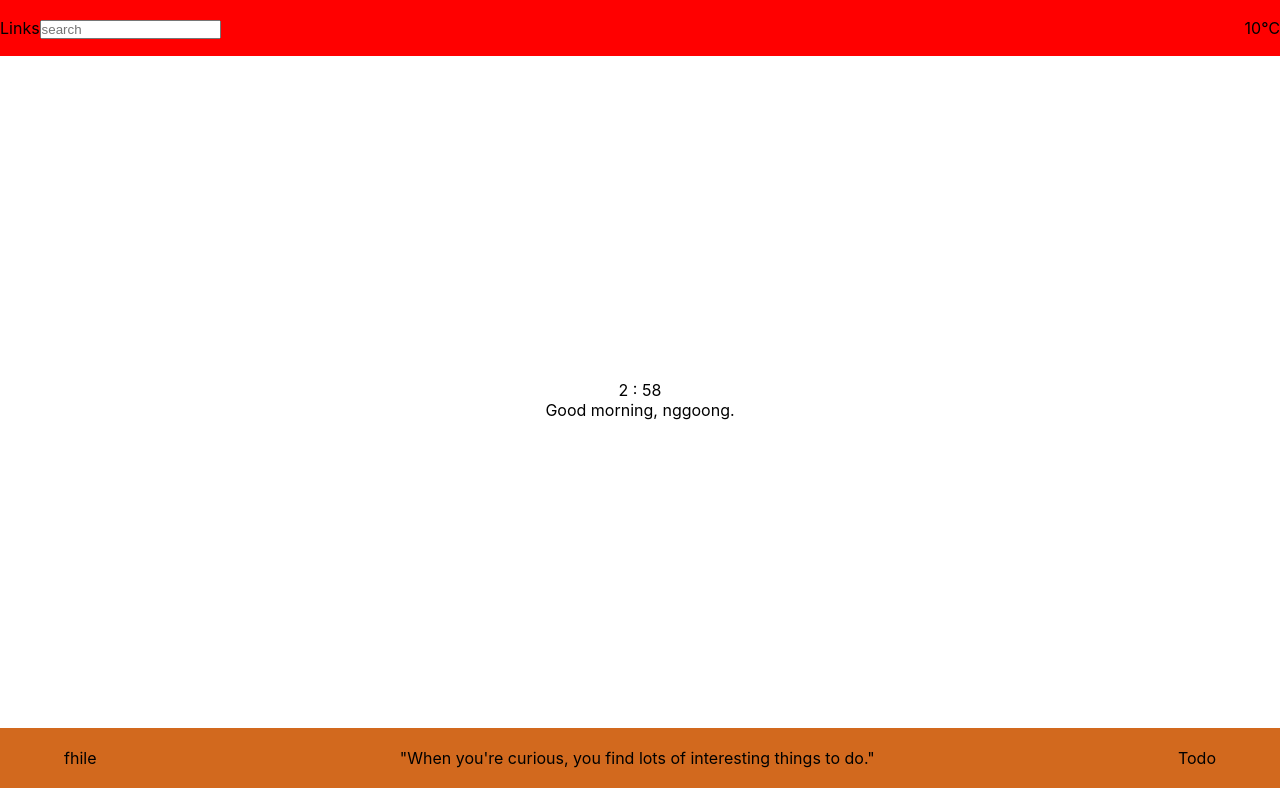
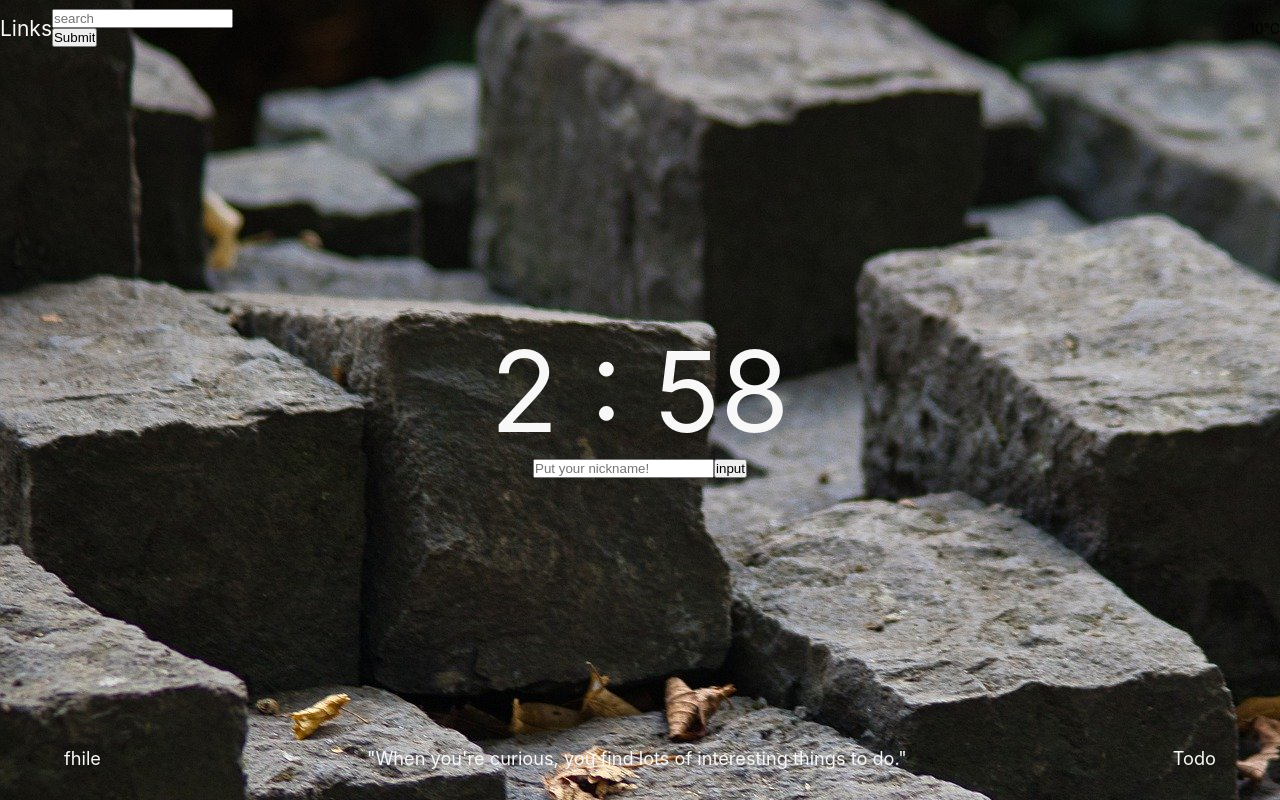
Before and after one commit to nggoong/reactMomentumClone, a React (Create React App) app: page / in a window 1280 px wide. Built offline with nearby package versions, Linux system fonts and the light colour scheme.

Commit message:
대략적인 디자인 및 localStorage를 이용한 닉네임 기능 구현 완료✔

```diff
--- a/src/App.css
+++ b/src/App.css
@@ -1,16 +1,27 @@
+:root {
+  --white-gray-color:rgb(248,248,248);
+}
+
+html {
+  font-size:14px;
+}
+
 * {
   margin:0;
   padding:0;
   box-sizing: content-box;
 }
-
-
+.App {
+  position: absolute;
+  width:100%;
+  height: 100%;
+  background-image: url('/src/photos/stones.jpg');
+}
 
 .Header {
   display:flex;
   justify-content: space-between;
   align-items: center;
-  background-color: red;
   position: absolute;
   width:100%;
   height:7%;
@@ -20,6 +31,14 @@
   justify-content: space-between;
   align-items: center;
   width:15%;
+}
+
+.linkLetter {
+  font-size:1.5rem;
+  color:var(--white-gray-color);
+}
+.searchInput {
+
 }
 
 
@@ -35,15 +54,26 @@
   text-align: center;
 }
 
+.time {
+  font-size: 8rem;
+  color:var(--white-gray-color);
+}
+.welcome {
+  font-size: 2.8rem;
+  color:var(--white-gray-color);
+}
+
 
 .Footer {
   position: absolute;
   display:flex;
   justify-content: center;
-  background: chocolate;
+  /* font-weight: bold; */
+  font-size:1.3rem;
   top:91%;
   height: 60px;
   width:100%;
+  color:var(--white-gray-color);
 }
 .Footer_wrapper {
   display:flex;
--- a/src/component/Header.js
+++ b/src/component/Header.js
@@ -6,7 +6,8 @@ function Header() {
                     <p>Links</p>
                 </div>
                 <div className = "searchInput">
-                    <input type="text" placeholder="search"></input>
+                    <input type="text" placeholder="search" name="search"></input>
+                    <input type="submit"></input>
                 </div>
             </div>
             <div className = "weather">
--- /dev/null
+++ b/src/component/NicknameInput.js
@@ -0,0 +1,22 @@
+// import React, { useState } from 'react';
+
+
+function NicknameInput () {
+
+    function setNickName(e) {
+        let userNick = e.target.nickname.value;
+        localStorage.setItem("nickName", userNick);
+    }
+    return(
+        <div>
+            <form onSubmit = {setNickName}>
+                <input type="text" placeholder="Put your nickname!" name="nickname"></input>
+                <input type="submit" value ="input"></input>
+            </form>
+        </div>
+    )
+}
+
+
+
+export default NicknameInput;
--- a/src/component/TimeAndWelcome.js
+++ b/src/component/TimeAndWelcome.js
@@ -1,8 +1,17 @@
 import React, { useState } from 'react';
+import NicknameInput from './NicknameInput';
 
 
 function TimeAndWelcome () {
-    let [currentTime, setCurrentTime] = useState("");
+    let [ currentTime, setCurrentTime ] = useState("");
+    let nickName = localStorage.getItem("nickName");
+    let inputOrwelcome = null;
+    if(nickName === null || nickName == "") {
+        inputOrwelcome = <NicknameInput></NicknameInput>
+    }
+    else {
+        inputOrwelcome = <div className="welcome">Good morning, {nickName}.</div>
+    }
 
     function getTime() {
         let today = new Date();
@@ -13,16 +22,16 @@ function TimeAndWelcome () {
         setCurrentTime(time);
     }
     let interval = setInterval(() => { getTime(); }, 1000);
+    console.log('timeandwelcome render');
+
+
     return(
         <div className = "TimeAndWelcome">
             <div className="TimeAndWelcome_wrapper">
                 <div className = "time">
                     {currentTime}
                 </div>
-                <div className="welcome">
-                    Good morning, nggoong.
-                </div>
-
+                {inputOrwelcome}
             </div>
         </div>
     )
```
Also changed, not shown: src/photos/stones.jpg (added).
